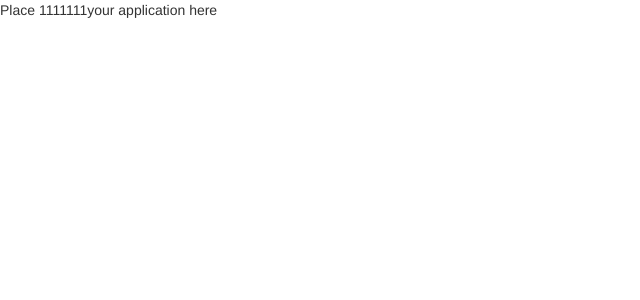
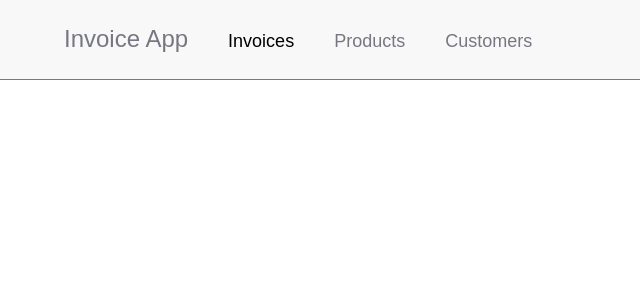
Before and after one commit to vBoykoGit/InvoiceApp, a React app in the folder volt-junior-react-dev-boilerplate/: page / in a window 1280 px wide. Shown: the top 300 px of the page, without its empty margins (0-640 px from the left). Built offline with nearby package versions, Linux system fonts and the light colour scheme; a web font is replaced by a local one.

Commit message:
Header created

```diff
--- a/volt-junior-react-dev-boilerplate/package.json
+++ b/volt-junior-react-dev-boilerplate/package.json
@@ -10,8 +10,8 @@
     "body-parser": "1.15.0",
     "express": "~4.13.4",
     "extract-text-webpack-plugin": "^1.0.1",
-    "react": "^15.4.2",
-    "react-dom": "^15.4.2",
+    "react": "^16.7.0",
+    "react-dom": "^16.7.0",
     "react-redux": "^6.0.0",
     "react-router-dom": "^4.3.1",
     "react-select": "^1.0.0-beta13",
--- a/volt-junior-react-dev-boilerplate/src/app.jsx
+++ /dev/null
@@ -1,6 +0,0 @@
-import React from 'react';
-import { render } from 'react-dom';
-
-import 'react-select/dist/react-select.css';
-
-render(<div>Place 1111111your application here</div>, document.getElementById('app-root'));
--- a/volt-junior-react-dev-boilerplate/src/components/Header.js
+++ b/volt-junior-react-dev-boilerplate/src/components/Header.js
@@ -3,7 +3,6 @@ import '../css/header.css';
 import { NavLink } from 'react-router-dom'
 
 const selectedStyle = {
-    backgroundColor: "white",
     color: "black"
 }
 
--- a/volt-junior-react-dev-boilerplate/src/css/common.css
+++ b/volt-junior-react-dev-boilerplate/src/css/common.css
@@ -2,7 +2,6 @@
 
 :root {
     --commonGray: rgb(60, 60, 62);
-    --commonRed: rgb(255, 0, 40);
     --commonGreen: rgb(0, 233, 116);
     --commonSpace: 0.7rem;
 }
--- a/volt-junior-react-dev-boilerplate/src/css/header.css
+++ b/volt-junior-react-dev-boilerplate/src/css/header.css
@@ -1,27 +1,43 @@
 .header {
     height: 10vh;
     width: 100%;
-    background-color: var(--commonGray);
+    background-color: rgb(248, 248, 248);
     display: flex;
     flex-direction: column;
     justify-content: center;
+    color: rgb(119, 119, 131);
+    border-bottom: 1px solid rgb(119, 119, 131);
 }
 
 .headerContent {
     display: flex;
-    justify-content: flex-end;
-    align-items: center;
+    align-items: baseline;
     margin-left: 5%;
     margin-right: 5%;
 }
 
+.headerContent>*+* {
+    margin-left: 4rem;
+}
+
 .headerPlanner {
-    flex-grow: 1;
     font-size: x-large;
 }
 
 .headerNav {
-    margin-right: 1rem;
     text-decoration: none;
-    color: white;
+    font-size: large;
+    color: rgb(119, 119, 131)
 }
+
+.headerNav:hover {
+    color: rgb(119, 119, 131)
+}
+
+.headerNav:focus,
+.headerNav:hover,
+.headerNav:visited,
+.headerNav:link,
+.headerNav:active {
+    text-decoration: none;
+}
--- a/volt-junior-react-dev-boilerplate/src/store/store.js
+++ b/volt-junior-react-dev-boilerplate/src/store/store.js
@@ -19,7 +19,7 @@ const middleware = () => [
 ]
 
 const storeFactory = (initialState = {}) => {
-    const store = applyMiddleware(...middleware())(createStore)(combineReducers(null), initialState);
+    const store = applyMiddleware(...middleware())(createStore)(combineReducers({}), initialState);
     return store
 }
 
--- a/volt-junior-react-dev-boilerplate/webpack.config.js
+++ b/volt-junior-react-dev-boilerplate/webpack.config.js
@@ -8,7 +8,7 @@ module.exports = {
   devtool: 'eval-source-map',
   entry: [
     'webpack-hot-middleware/client?reload=true',
-    path.join(__dirname, 'src/app.jsx')
+    path.join(__dirname, 'src/index.jsx')
   ],
   resolve: {
     root: [
```
Also changed, not shown: 2 other files (tests, documents, lock files or other folders).
